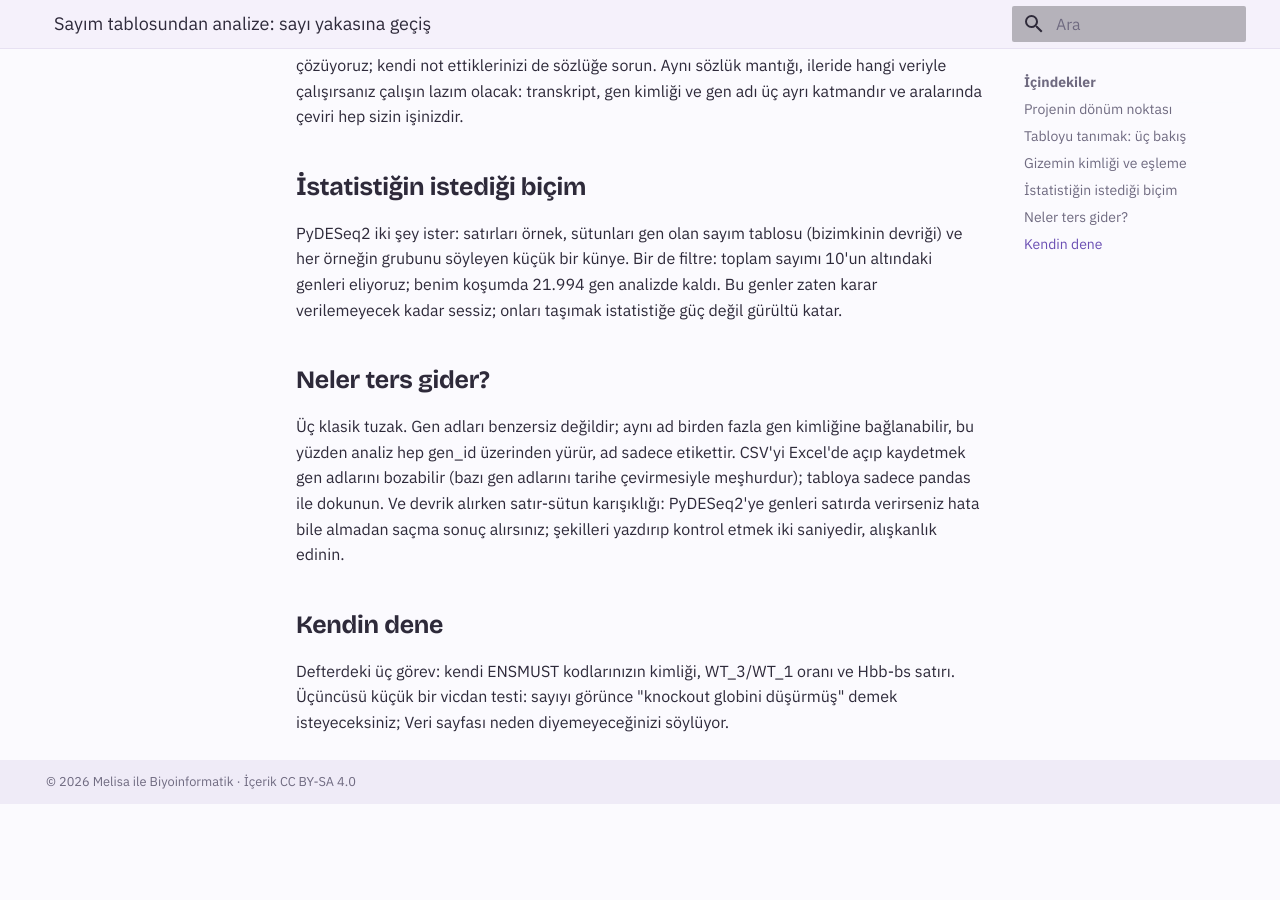
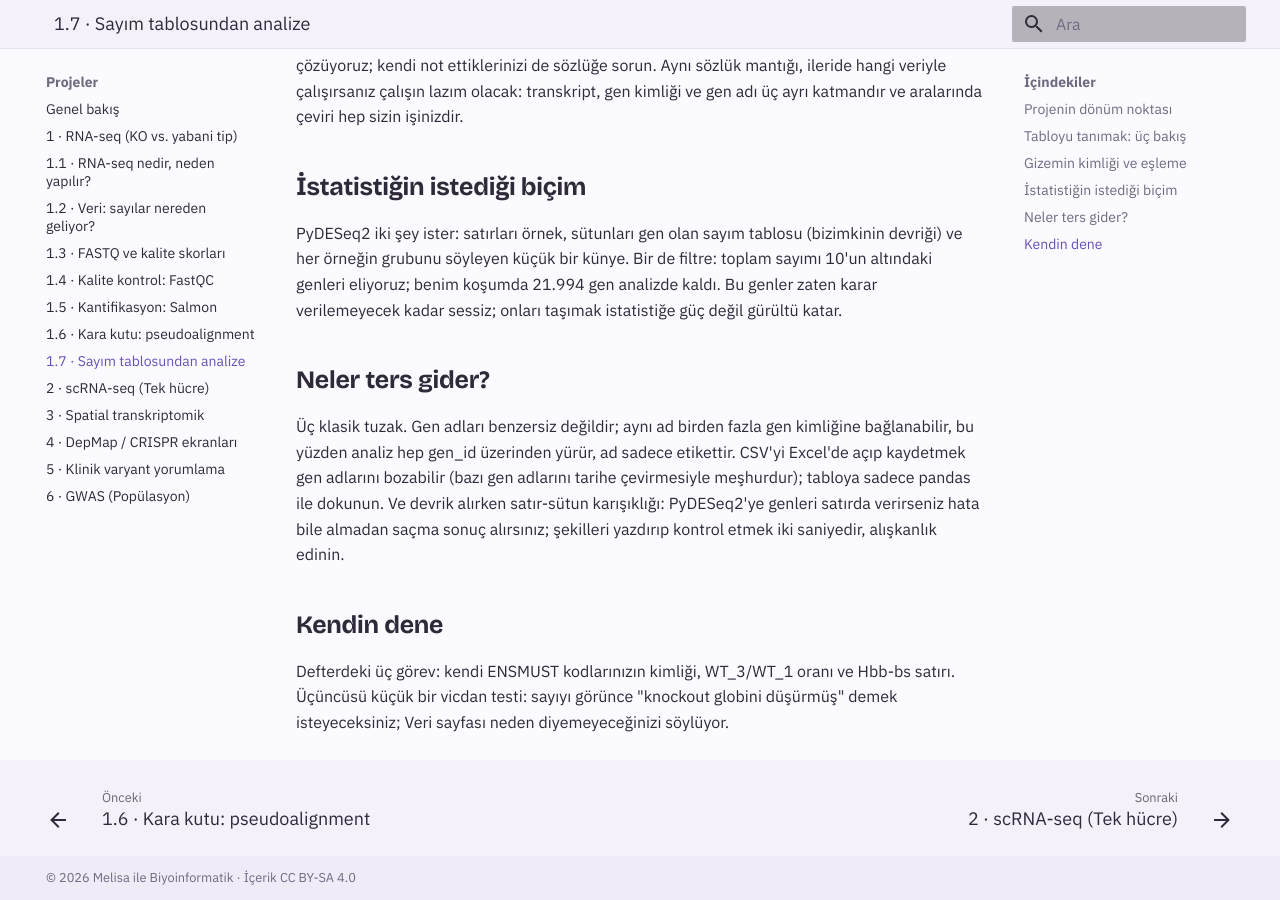
Before and after one commit to melissa-04/melisayla-biyoinformatik, an MkDocs documentation site: the page built from docs/projeler/rna-seq-06.md, in a window 1280 px wide and 900 px high, scrolled down 1132 px. Built offline with MkDocs 1.6.1 and Material for MkDocs 9.7.7, drawn with Linux system fonts in a browser that asks for light colours; before the commit the page ends 1936 px from its top, so only the background shows below that.

Commit message:
Add section for analysis from count table

```diff
--- a/mkdocs.yml
+++ b/mkdocs.yml
@@ -30,6 +30,7 @@ nav:
       - "1.4 · Kalite kontrol: FastQC": projeler/rna-seq-03.md
       - "1.5 · Kantifikasyon: Salmon": projeler/rna-seq-04.md
       - "1.6 · Kara kutu: pseudoalignment": projeler/rna-seq-05.md
+      - "1.7 · Sayım tablosundan analize": projeler/rna-seq-06.md
       - "2 · scRNA-seq (Tek hücre)": projeler/scrna.md
       - "3 · Spatial transkriptomik": projeler/spatial.md
       - "4 · DepMap / CRISPR ekranları": projeler/depmap.md
```
